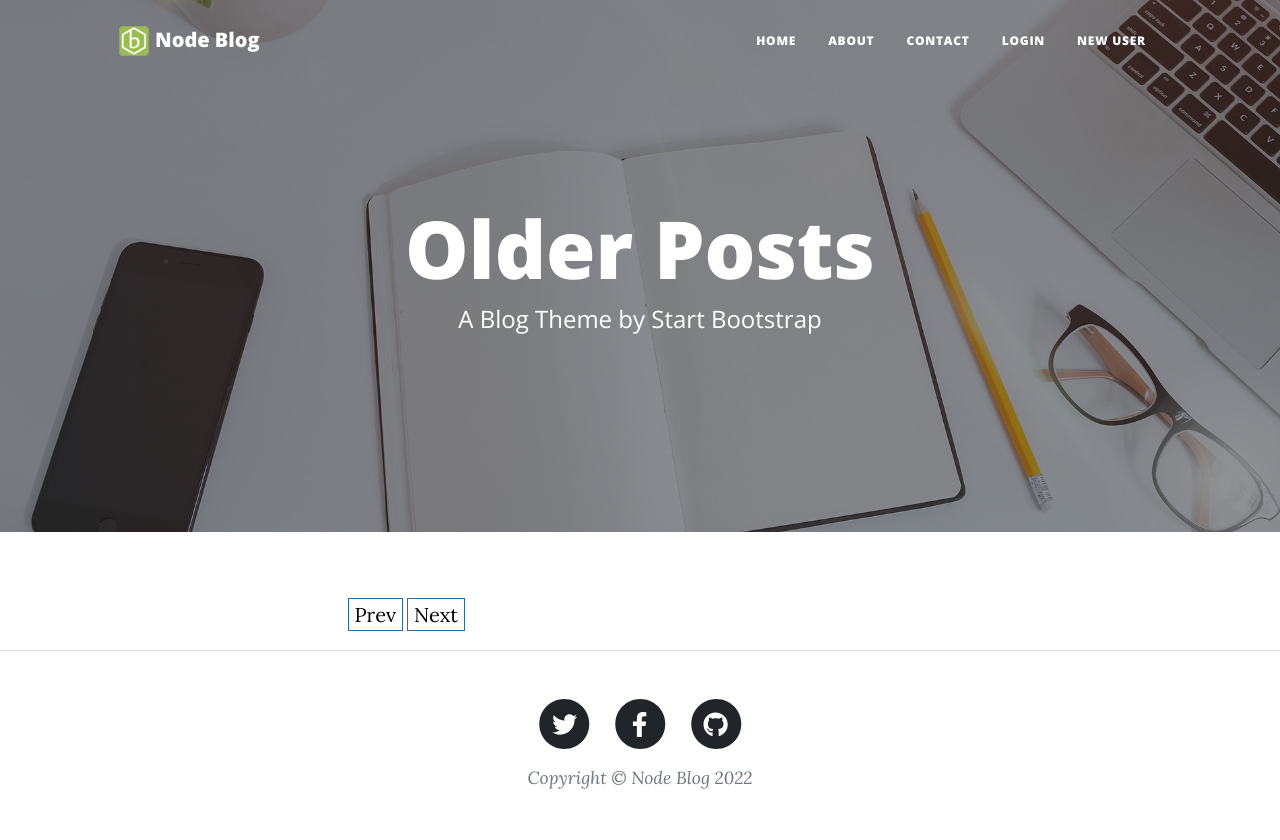
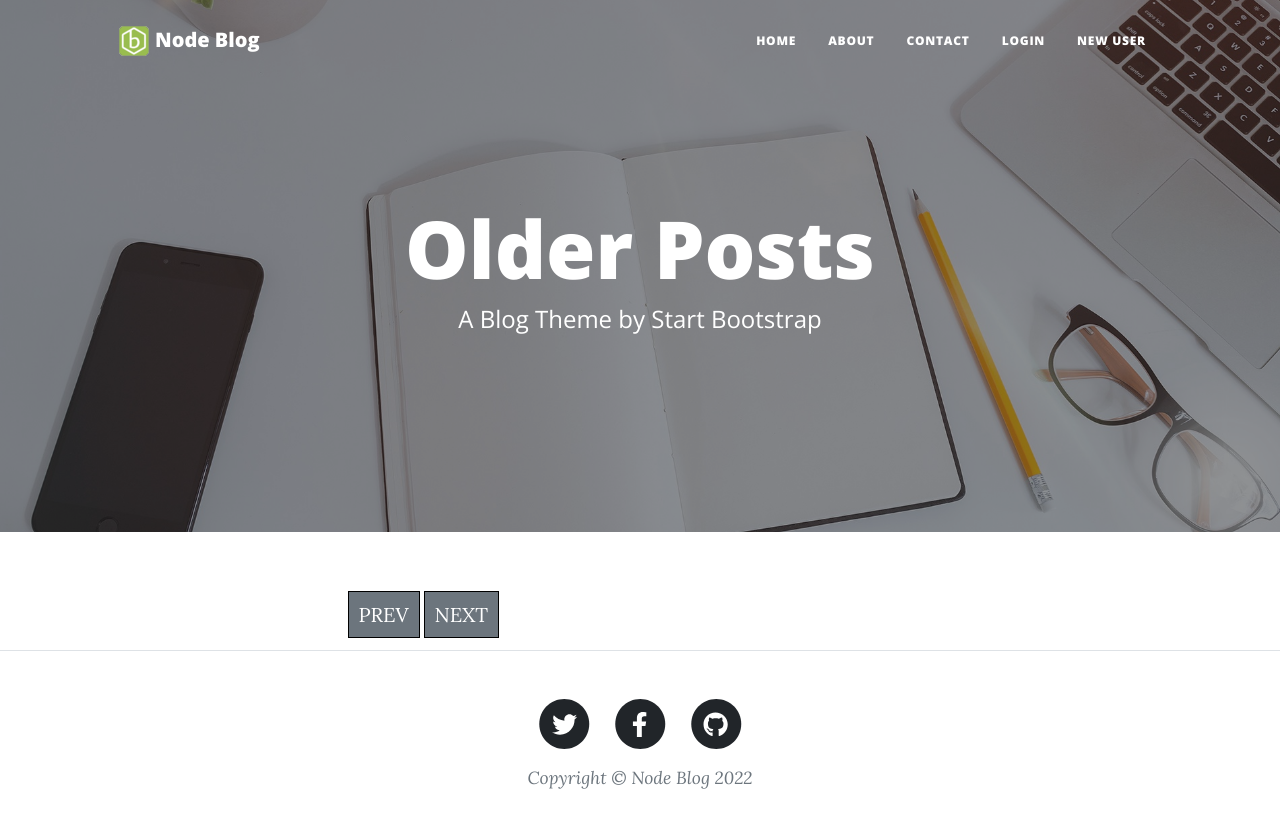
Before and after one commit to Paulepops/Node-blog, a Node server app: template views/olderPosts.ejs in a window 1280 px wide. Run offline with Node 20, Linux system fonts and the light colour scheme; the template is opened without the code that fills it, so the values that code supplies are empty; some libraries are stand-ins or nearby versions.

Commit message:
styled pagination

```diff
--- a/public/css/app-styles.css
+++ b/public/css/app-styles.css
@@ -1,20 +1,35 @@
+
+h3.post-subtitle {
+    font-weight: 200;
+}
 
 /* Pagination CSS - used in OlderPosts.ejs */
 
 #page_navigation {
-    clear:both;
+    clear: both;
     margin: 20px 0;
 }
 
-#page_navigation a{
-    padding:3px 6px;
-    border:1px solid #2e6da4;
-    margin:2px;
-    color:black;
-    text-decoration:none
+#page_navigation a {
+    padding: 10px;
+    border: 1px solid #000;
+    margin: 2px;
+    color: #fff;
+    background-color: #6c757d;
+    text-decoration: none;
+    text-transform: uppercase !important;
 }
 
-.active_page{
-    background:#337ab7;
-    color:white !important;
+#page_navigation a:hover {
+    padding: 10px;
+    border: 1px solid #000;
+    margin: 2px;
+    color: #fff;
+    background-color: #4c4f52;
+    text-decoration: none;
 }
+
+#page_navigation a.active_page {
+    background: #337ab7;
+    color: white !important;
+}
--- a/views/olderPosts.ejs
+++ b/views/olderPosts.ejs
@@ -81,7 +81,7 @@
             var current_link = 0;
             while (number_of_pages > current_link) {
                 navigation_html += '<a class="page_link" href="javascript:go_to_page(' + current_link +
-                    ')" longdesc="' + current_link + '">' + (current_link + 1) + '</a>';
+                ')" longdesc="' + current_link +'">' + (current_link + 1) + '</a>';
                 current_link++;
             }
             navigation_html += '<a class="next_link" href="javascript:next();">Next</a>';
```
